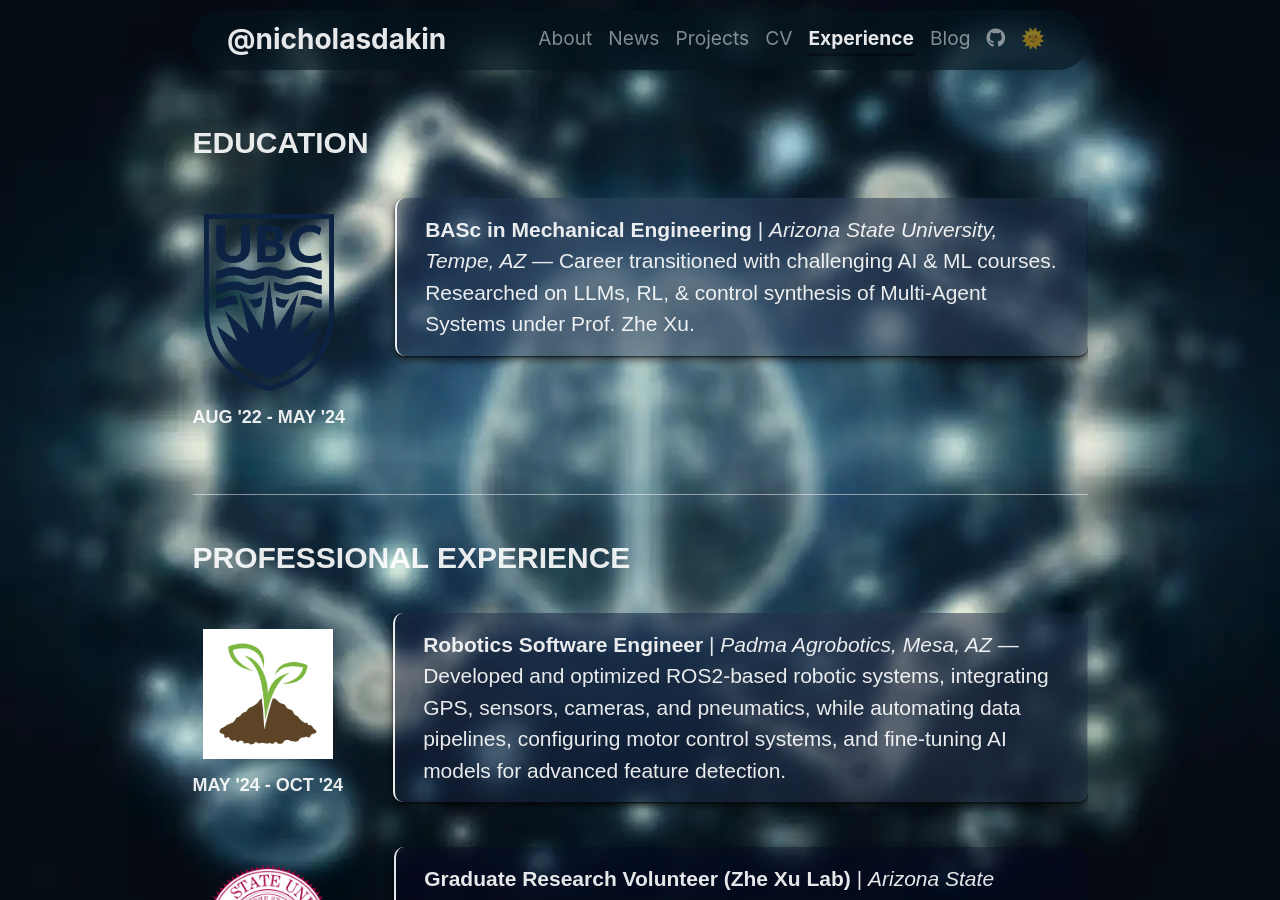
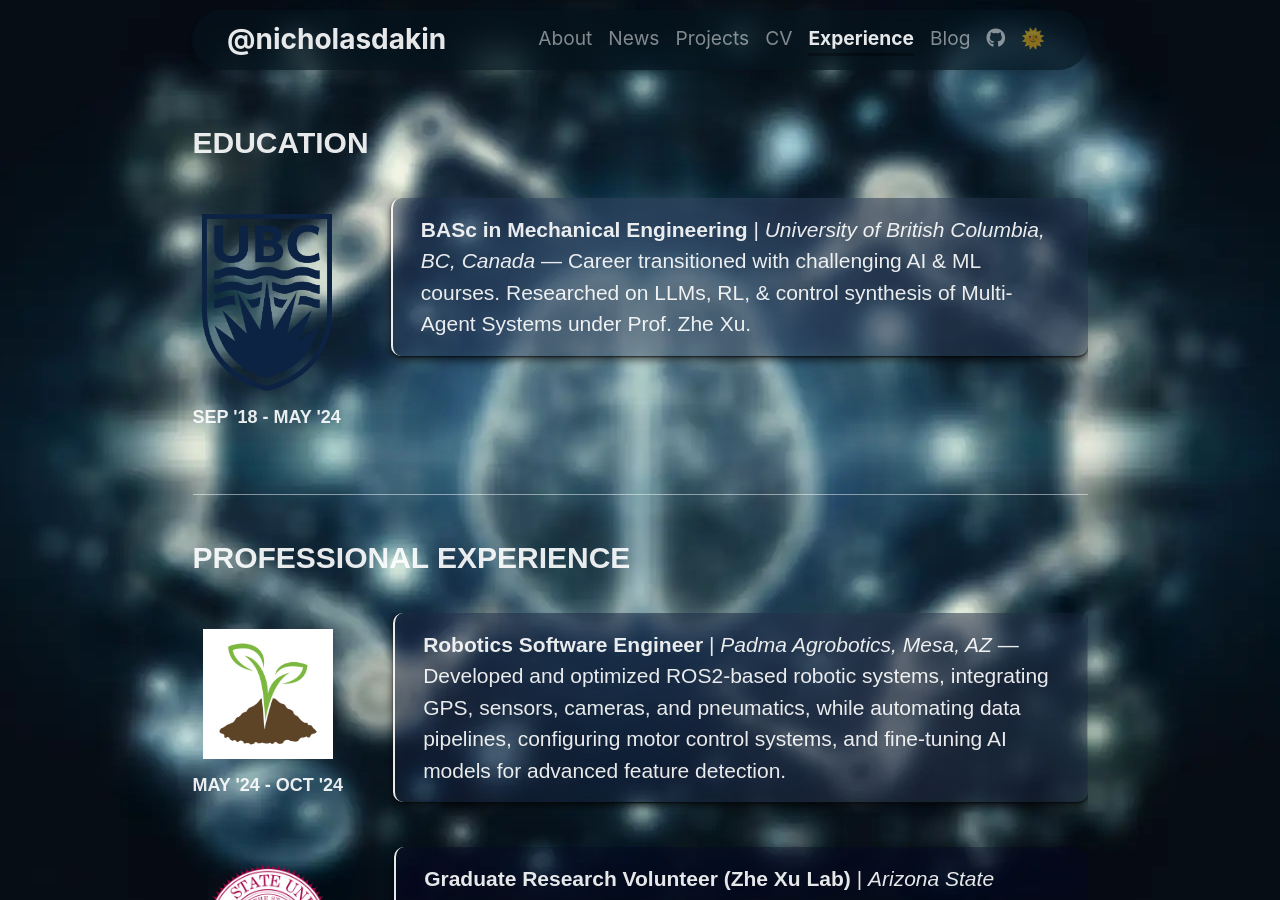
Before and after one commit to nicholasdakin/nicholasdakin.github.io, a Jekyll site: the page built from pages/art.md, in a window 1280 px wide and 900 px high. Built offline with Jekyll 4.4.1, drawn with Linux system fonts in a browser that asks for light colours; nearby versions of some CDN libraries.

Commit message:
update education

```diff
--- a/_data/education.yml
+++ b/_data/education.yml
@@ -1,9 +1,9 @@
 - title: BASc in Mechanical Engineering
-  company: Arizona State University, Tempe, AZ
+  company: University of British Columbia, BC, Canada
   image:
     src: /imgs/education/ubc_logo.png
-    alt: Arizona State University
-  date: Aug '22 - May '24
+    alt: ubc
+  date: Sep '18 - May '24
   description: "Career transitioned with challenging AI & ML courses. Researched on LLMs, RL, & control synthesis of Multi-Agent Systems under Prof. Zhe Xu."
 
 #- title: Robotics Software Engineer Nanodegree
```
